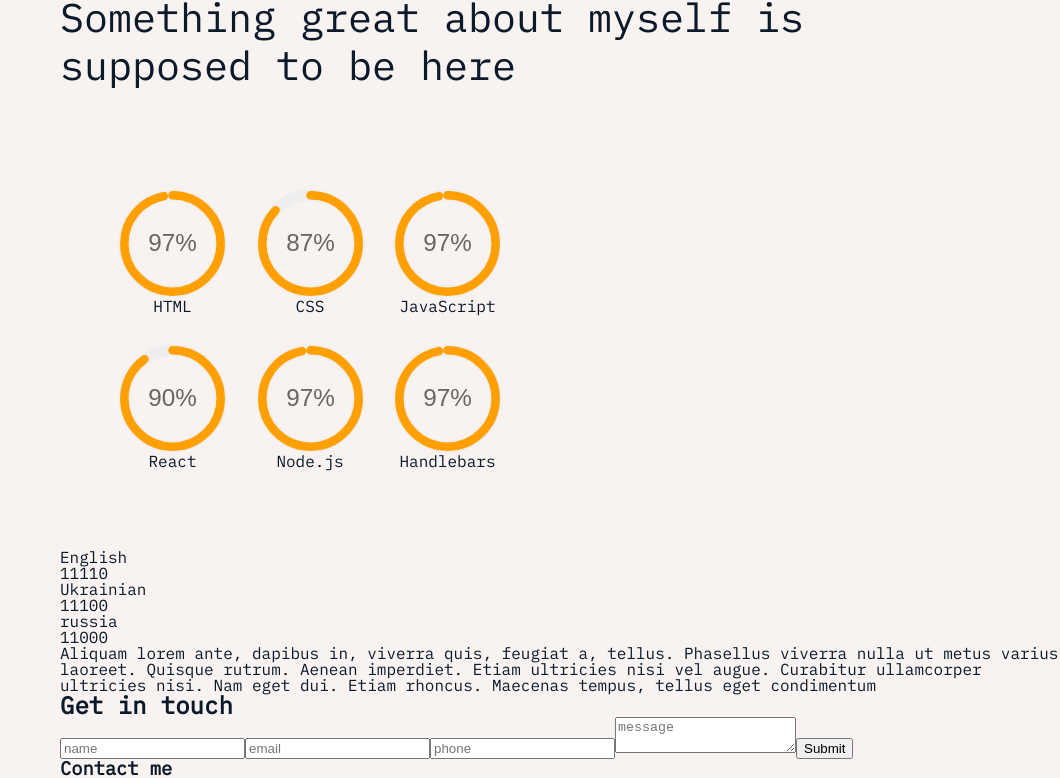
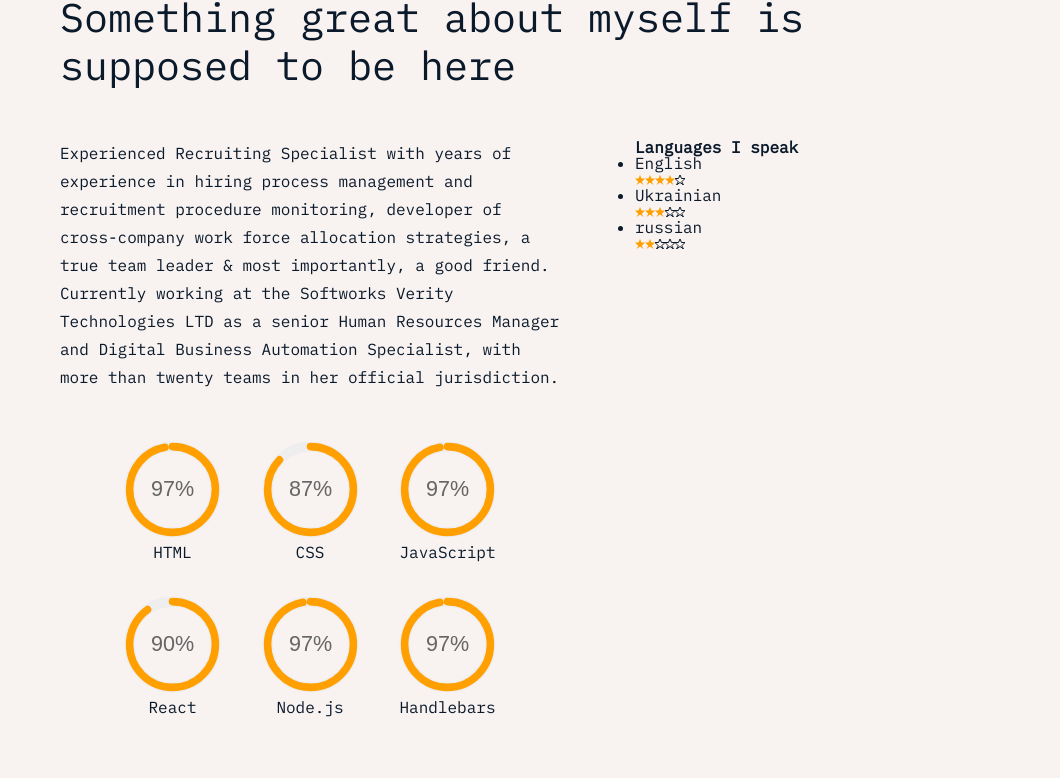
Before and after one commit to ideal-life-generator/my-resume-page, a React (Vite) app: page / in a window 1280 px wide. Shown: the part 2676-3454 px from the top of the page, without its empty margins (220-1280 px from the left). Built offline with nearby package versions, Linux system fonts and the light colour scheme.

Commit message:
added language component and styles to it

```diff
--- a/src/components/Language.jsx
+++ b/src/components/Language.jsx
@@ -1,22 +1,47 @@
-
+import "../styles/Language.css";
 
 function Language(props) {
-    const { language, stars, maxStars } = props;
+  const { language, stars, maxStars } = props;
 
-    const starsList = Array.from({ length: maxStars }, (v, i) => (i < stars) ? 1 : 0);
+  const starsList = Array.from({ length: maxStars }, (v, i) =>
+    i < stars ? (
+      <svg
+        key={i}
+        xmlns="http://www.w3.org/2000/svg"
+        width="10"
+        height="10"
+        viewBox="0 0 10 10"
+      >
+        <polygon
+          points="5,0 6.5,3.5 10,3.5 6.75,6.75 8.5,10 5,7.5 1.5,10 3.25,6.75 0,3.5 3.5,3.5"
+          fill="#ff9f00"
+        />
+      </svg>
+    ) : (
+      <svg
+        key={i}
+        xmlns="http://www.w3.org/2000/svg"
+        width="10"
+        height="10"
+        viewBox="0 0 10 10"
+      >
+        <polygon
+          points="5,0 6.5,3.5 10,3.5 6.75,6.75 8.5,10 5,7.5 1.5,10 3.25,6.75 0,3.5 3.5,3.5"
+          stroke="#0a1a2b"
+          fill="none"
+        />
+      </svg>
+    )
+  );
 
-    console.log(starsList);
-    return (
-      <>
-        <div>{language}</div>
-        {/* <div>{stars} / {maxStars}</div> */}
-            <div>{starsList.map((el, i) => (
-                <span key={`${el}_${i}`}>{ el }</span>
-        ))}</div>
-      </>
-    );
+  console.log(starsList);
+  return (
+    <li className='language-dot'>
+      <div>{language}</div>
 
-
+      <div>{starsList.map((el) => el)}</div>
+    </li>
+  );
 }
 
 export default Language;
--- a/src/components/Main.jsx
+++ b/src/components/Main.jsx
@@ -3,7 +3,6 @@ import Skill from "./Skill";
 import Language from "./Language";
 import GetInTouch from "./GetInTouch";
 import "../styles/Main.css";
-
 
 function Main() {
   const expertise = [
@@ -85,7 +84,7 @@ function Main() {
       maxStars: 5,
     },
     {
-      language: "russia",
+      language: "russian",
       stars: 2,
       maxStars: 5,
     },
@@ -107,7 +106,7 @@ function Main() {
           Verity Technologies LTD as a senior Human Resources Manager and
           Digital Business Automation Specialist, with more than twenty teams in
           her official jurisdiction.
-          <img class="cat" src="src/img/cat.jpg" />
+          <img className="cat" src="src/img/cat.jpg" />
         </div>
         {expertise.map((el) => (
           <ExpertiseBlock key={el.title} {...el} />
@@ -117,15 +116,35 @@ function Main() {
       <div className="big-title" id="skills">
         Something great about myself is supposed to be here
       </div>
-      <div className='skill-container'>
-        {skills.map((el) => (
-          <Skill key={el.text} {...el} />
-        ))}
+      <div className="main-block-container">
+        <div className="main-block">
+          <div className="general_experience" id="expertise">
+            Experienced Recruiting Specialist with years of experience in hiring
+            process management and recruitment procedure monitoring, developer
+            of cross-company work force allocation strategies, a true team
+            leader & most importantly, a good friend. Currently working at the
+            Softworks Verity Technologies LTD as a senior Human Resources
+            Manager and Digital Business Automation Specialist, with more than
+            twenty teams in her official jurisdiction.
+          </div>
+          <div className="skill-container">
+            {skills.map((el) => (
+              <Skill key={el.text} {...el} />
+            ))}
+          </div>
+        </div>
+        <div className="side-block">
+          <div className="side-block-title">Languages I speak</div>
+          <div className="languages">
+            <ul>
+              {languageList.map((el) => (
+                <Language key={el.language} {...el} />
+              ))}
+            </ul>
+          </div>
+        </div>
       </div>
 
-      {languageList.map((el) => (
-        <Language key={el.language} {...el} />
-      ))}
       <div>
         Aliquam lorem ante, dapibus in, viverra quis, feugiat a, tellus.
         Phasellus viverra nulla ut metus varius laoreet. Quisque rutrum. Aenean
--- a/src/components/Skill.jsx
+++ b/src/components/Skill.jsx
@@ -14,7 +14,7 @@ function Skill(props) {
           />
           <path
             className="circle"
-            stroke-dasharray={`${number}, 100`}
+            strokeDasharray={`${number}, 100`}
             d="M18 2.0845
           a 15.9155 15.9155 0 0 1 0 31.831
           a 15.9155 15.9155 0 0 1 0 -31.831"
--- /dev/null
+++ b/src/styles/Language.css
@@ -0,0 +1,3 @@
+.language-dot {
+    list-style:disc;
+}
--- a/src/styles/Main.css
+++ b/src/styles/Main.css
@@ -31,3 +31,22 @@ img {
     justify-content: space-between;
     padding: 50px;
 }
+
+
+.main-block-container {
+    display: flex;
+}
+
+
+.side-block {
+    /* background-color: red; */
+    padding: 0 75px;
+}
+
+.side-block-title {
+    font-weight: bold;
+}
+
+.languages {
+    display: flex;
+}
```
